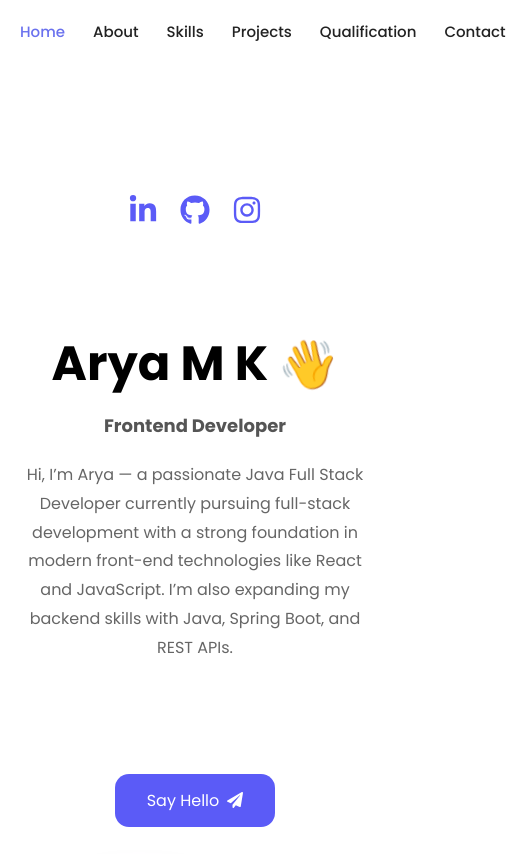
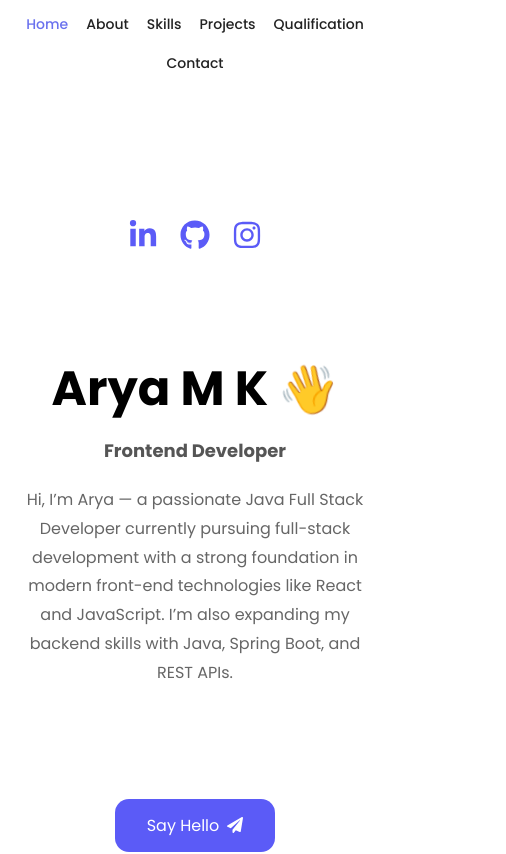
Before and after one commit to aryamk28/portfolio-arya, a React (Vite) app: page / in a window 390 px wide. Shown: the top 854 px of the page, 506 px wide, since content can reach past the window. Built offline with nearby package versions, Linux system fonts and the light colour scheme.

Commit message:
first commit

```diff
--- a/src/components/NavBar.css
+++ b/src/components/NavBar.css
@@ -47,3 +47,29 @@
     transition: 0.3s;
 
 }
+
+
+
+/* ================= MOBILE ONLY ================= */
+@media (max-width: 768px) {
+
+    .nav-inner {
+        flex-direction: column;
+        align-items: center;
+        padding: 14px;
+    }
+
+    .nav-links {
+        margin-left: 0;
+        /* remove auto push */
+        justify-content: center;
+        flex-wrap: wrap;
+        /* wrap if many links */
+        gap: 18px;
+        width: 100%;
+    }
+
+    .nav-links a {
+        font-size: 14px;
+    }
+}
```
